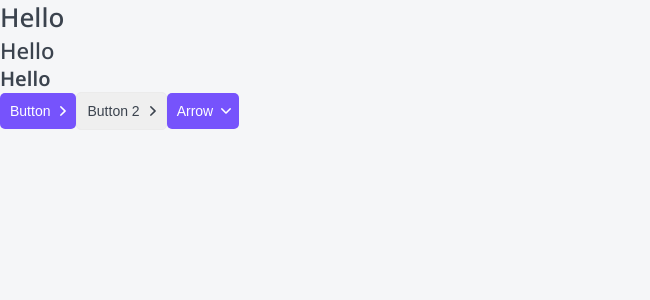
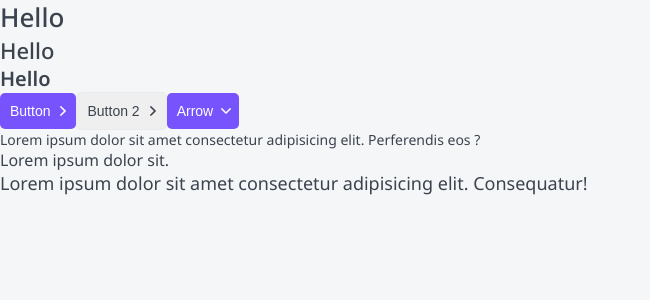
Before and after one commit to Sergi0let/open-top, a Next.js app: page / in a window 1280 px wide. Shown: the top 300 px of the page, without its empty margins (0-650 px from the left). Built offline with nearby package versions, Linux system fonts and the light colour scheme.

Commit message:
make component paragraph

```diff
--- /dev/null
+++ b/components/P/P.module.css
@@ -0,0 +1,12 @@
+.p {
+  font-size: 16px;
+  margin: 0;
+}
+
+.small {
+  font-size: 14px;
+}
+
+.big {
+  font-size: 18px;
+}
--- /dev/null
+++ b/components/P/P.props.ts
@@ -0,0 +1,6 @@
+import { ReactNode } from 'react';
+
+export interface PProps {
+  size?: 'small' | 'big';
+  children: ReactNode;
+}
--- /dev/null
+++ b/components/P/P.tsx
@@ -0,0 +1,17 @@
+import { PProps } from './P.props';
+import styles from './P.module.css';
+import cn from 'classnames';
+
+const P = ({ children, size }: PProps): JSX.Element => {
+  return (
+    <p
+      className={cn(styles.p, {
+        [styles.small]: size === 'small',
+        [styles.big]: size === 'big',
+      })}
+    >
+      {children}
+    </p>
+  );
+};
+export default P;
--- a/components/index.ts
+++ b/components/index.ts
@@ -1,2 +1,3 @@
 export * from './Htag/Htag';
 export * from './Button/Button';
+export * from './P/P';
--- a/pages/index.tsx
+++ b/pages/index.tsx
@@ -1,4 +1,5 @@
 import { Button, Htag } from '../components';
+import P from '../components/P/P';
 
 export default function Home(): JSX.Element {
   return (
@@ -15,6 +16,14 @@ export default function Home(): JSX.Element {
       <Button appearance="primary" arrow="down">
         Arrow
       </Button>
+      <P size="small">
+        Lorem ipsum dolor sit amet consectetur adipisicing elit. Perferendis eos
+        ?
+      </P>
+      <P>Lorem ipsum dolor sit.</P>
+      <P size="big">
+        Lorem ipsum dolor sit amet consectetur adipisicing elit. Consequatur!
+      </P>
     </div>
   );
 }
```
